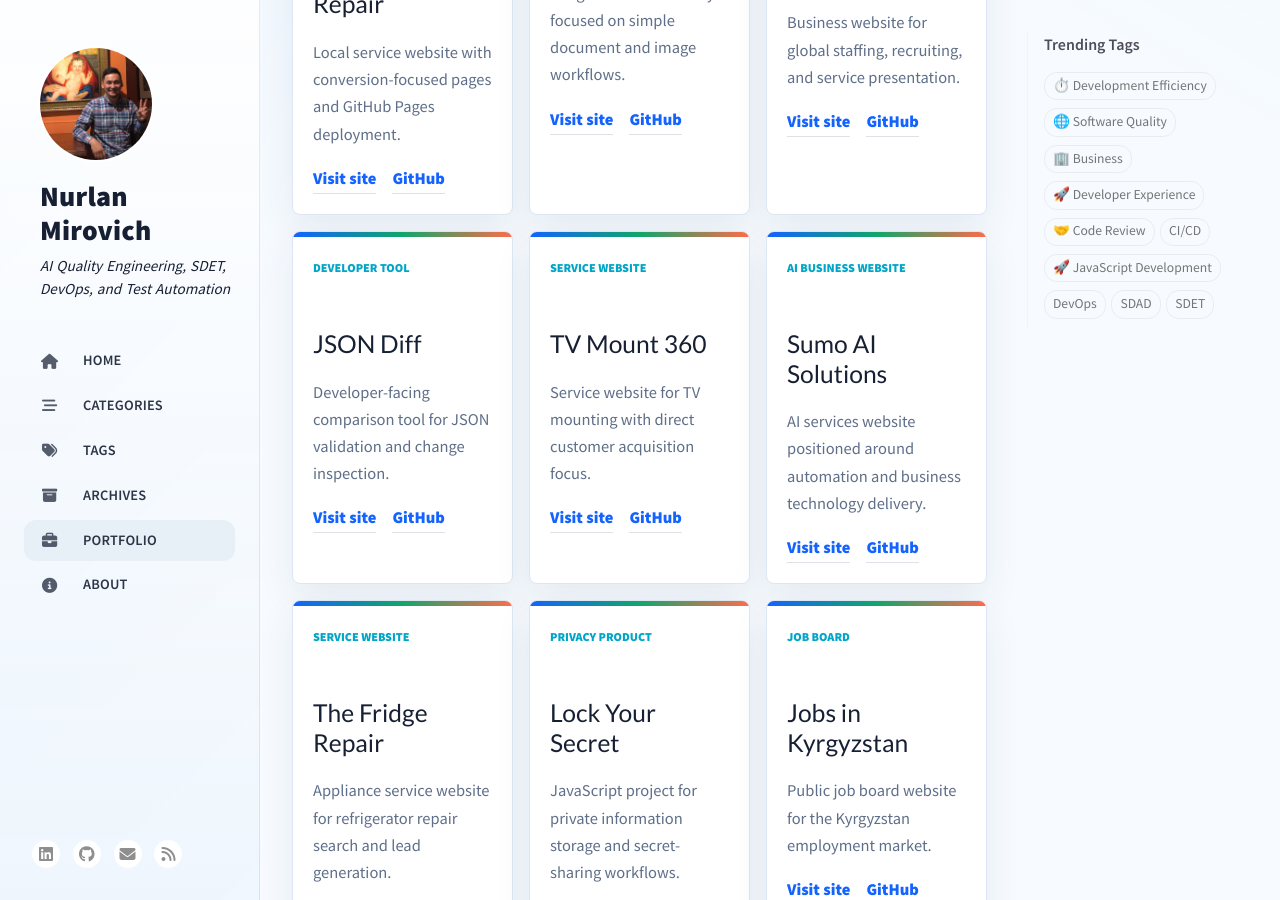
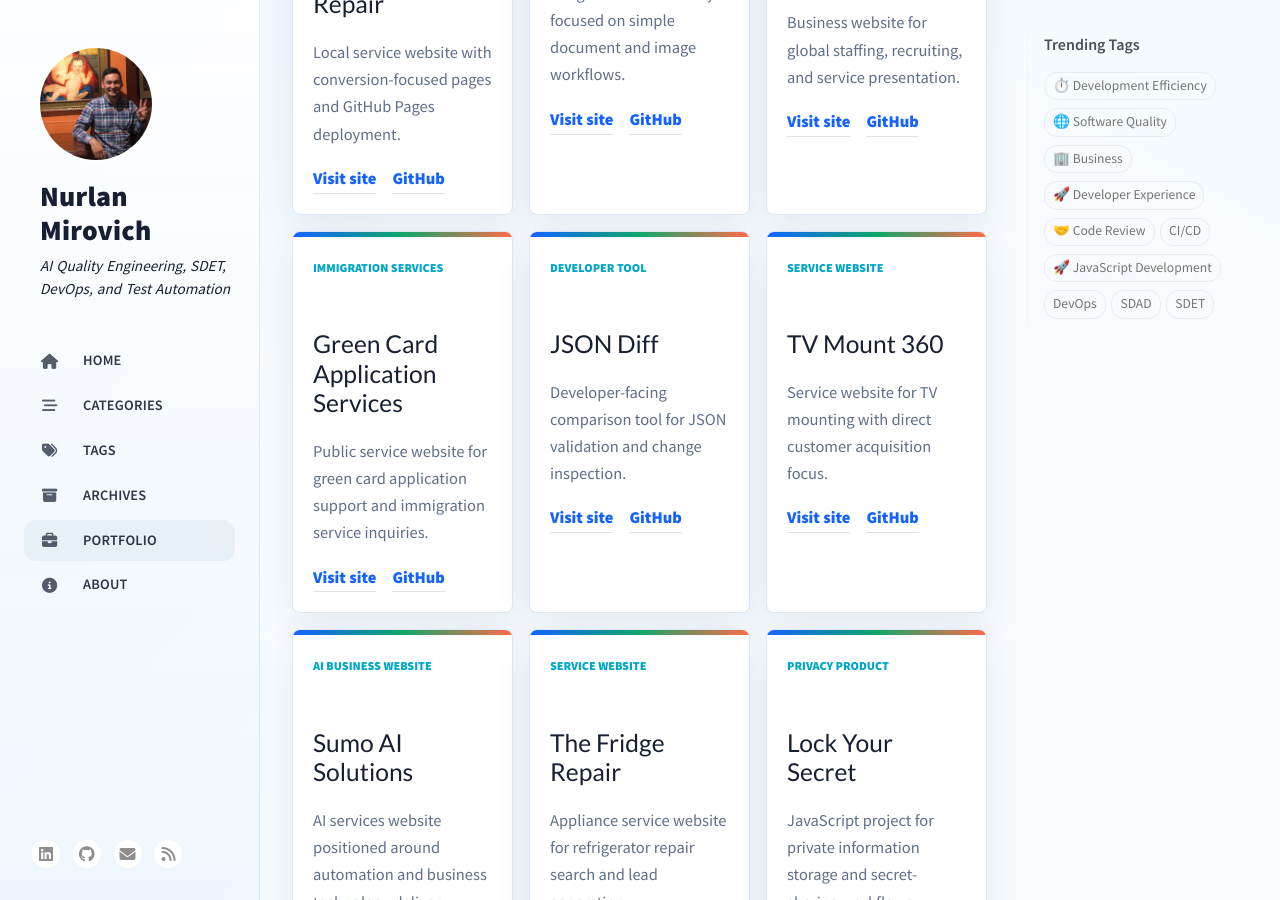
Before and after one commit to lakviat/nmirovich.com, a Jekyll site: the page built from _tabs/portfolio.md, in a window 1280 px wide and 900 px high, scrolled down 771 px. Built offline with Jekyll 4.4.1, drawn with Linux system fonts in a browser that asks for light colours; cached includes are drawn as plain includes; a script that is not in the unit is left out; comment, search, counter and statistics services are not loaded.

Commit message:
Add green card services portfolio item

```diff
--- a/_tabs/portfolio.md
+++ b/_tabs/portfolio.md
@@ -39,6 +39,14 @@ description: "Selected websites and engineering projects by Nurlan Mirovich, inc
     <p>Business website for global staffing, recruiting, and service presentation.</p>
     <a href="https://www.theglobalstaffagency.com" target="_blank" rel="noopener noreferrer">Visit site</a>
     <a href="https://github.com/lakviat/global_staff_agency" target="_blank" rel="noopener noreferrer">GitHub</a>
+  </article>
+
+  <article class="portfolio-card">
+    <span>Immigration services</span>
+    <h2>Green Card Application Services</h2>
+    <p>Public service website for green card application support and immigration service inquiries.</p>
+    <a href="http://greencardapplicationservices.com" target="_blank" rel="noopener noreferrer">Visit site</a>
+    <a href="https://github.com/lakviat/greencardapplicationservices" target="_blank" rel="noopener noreferrer">GitHub</a>
   </article>
 
   <article class="portfolio-card">
```
Also changed, not shown: assets/img/portfolio-cover.svg.
